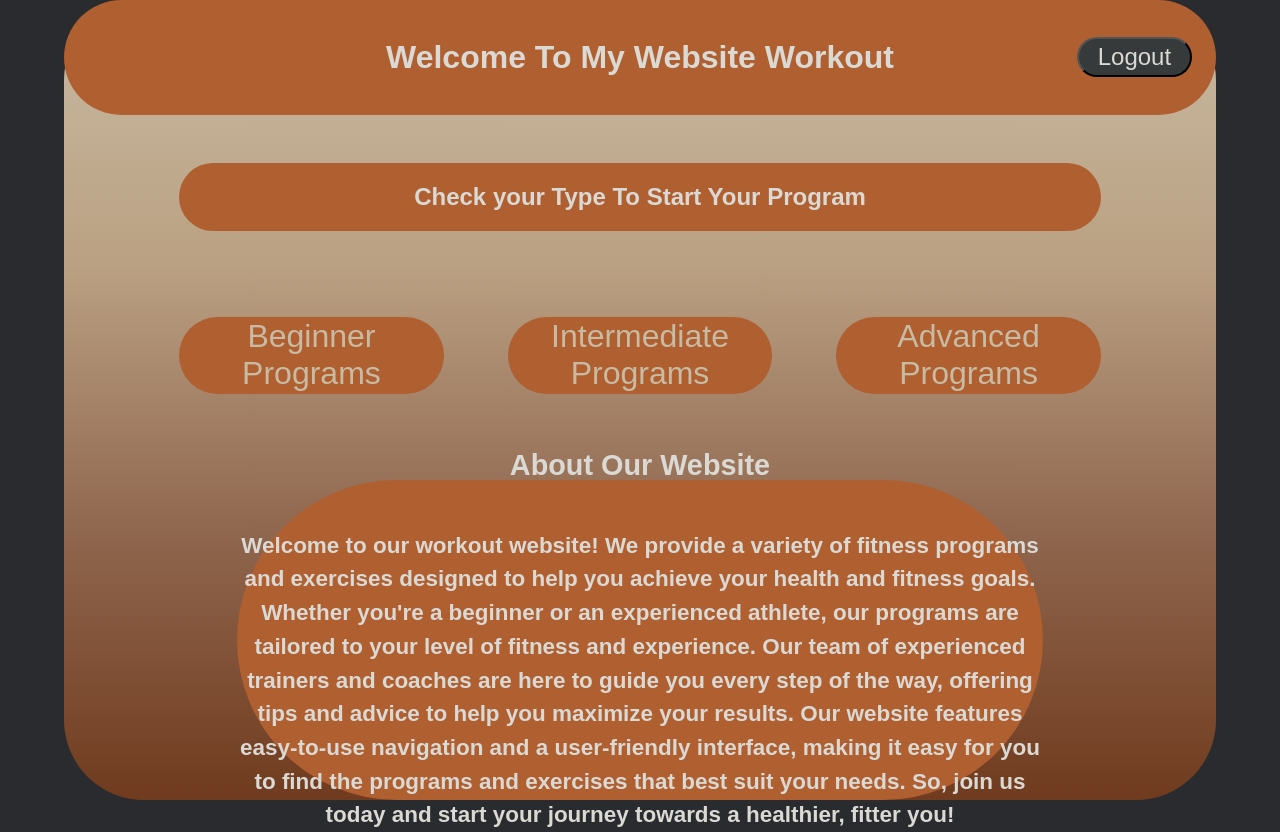
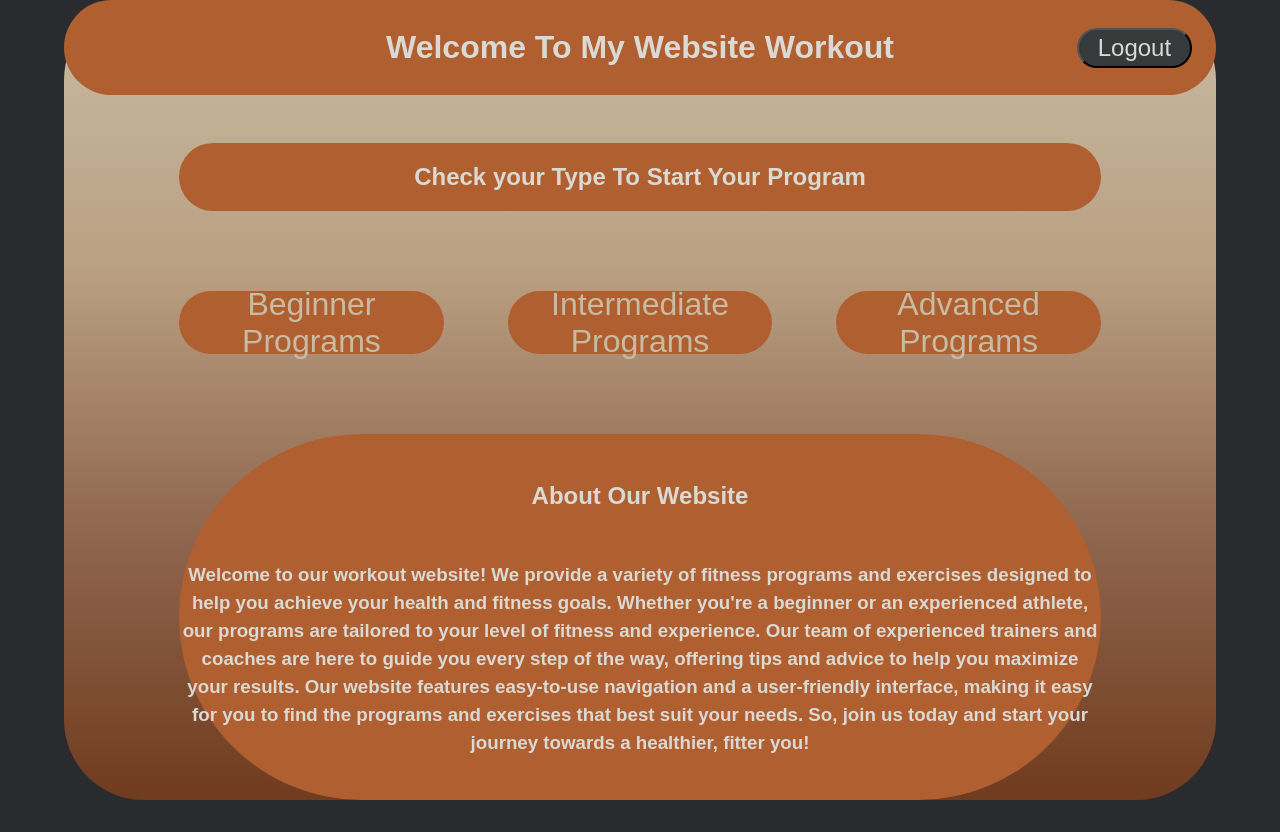
Before and after one commit to HassanMH99/MidProject, a React (Create React App) app: page /trainer in a window 1280 px wide. After the commit the page ends 800 px from the top, so only its background shows below. Built offline with nearby package versions, Linux system fonts and the light colour scheme; no server answers.

Commit message:
Last Update

```diff
--- a/src/components/ShowProgram/ProgramDetails.css
+++ b/src/components/ShowProgram/ProgramDetails.css
@@ -96,12 +96,15 @@
   padding: 0.5em;
   background-color: rgb(255, 255, 255);
   color: #373a3a;
-  border-radius: 30em;
+  border-radius: 10em;
   margin: 0.5em 0;
   width: 70%;
   display: flex;
   align-items: center;
   flex-direction: column;
+}
+.program-exercise img{
+  width: 90%;
 }
 .program-exercise p{
   color: #292B2E;
@@ -110,7 +113,6 @@
   background-color: #c8bba3;
   width: 50%;
   margin-top: 1em;
-
   border-radius: 50em 50em 2em 2em;
 }
 @keyframes fadeIn {
--- a/src/components/Trainer/Intermediate/ProgramDetailsinfo.css
+++ b/src/components/Trainer/Intermediate/ProgramDetailsinfo.css
@@ -108,9 +108,7 @@
 }
 .Exercise-item img{
   width: 50%;
-
   /* border: 1px solid; */
-
 }
 .Exercise-title{
     font-size: 1.5rem;
--- a/src/components/Trainer/Trainer.css
+++ b/src/components/Trainer/Trainer.css
@@ -63,21 +63,26 @@
   color: #C8BBA3;
 }
 .TrainerHome-Description{
-  width: 70%;
-  height: 40%;
+  width: 80%;
+  height: 50%;
+  padding-top: 3em;
   background-color:#AF5F30;
   display: flex;
   flex-direction: column;
   align-items: center;
-  justify-items: start;
-  justify-content: center;
-  font-size: 1.2em;
+  justify-items: center;
+  justify-content: start;
+  gap: 2em;
+  font-size: 1em;
   font-weight: bold;
   border-radius: 20em;
 
 }
+.TrainerHome-Description h2{
+  margin: 0;
+}
 .TrainerHome-Description h3{
-  max-inline-size: 60rem;
+  max-inline-size: 70rem;
   line-height: 150%;
 
 }
```
